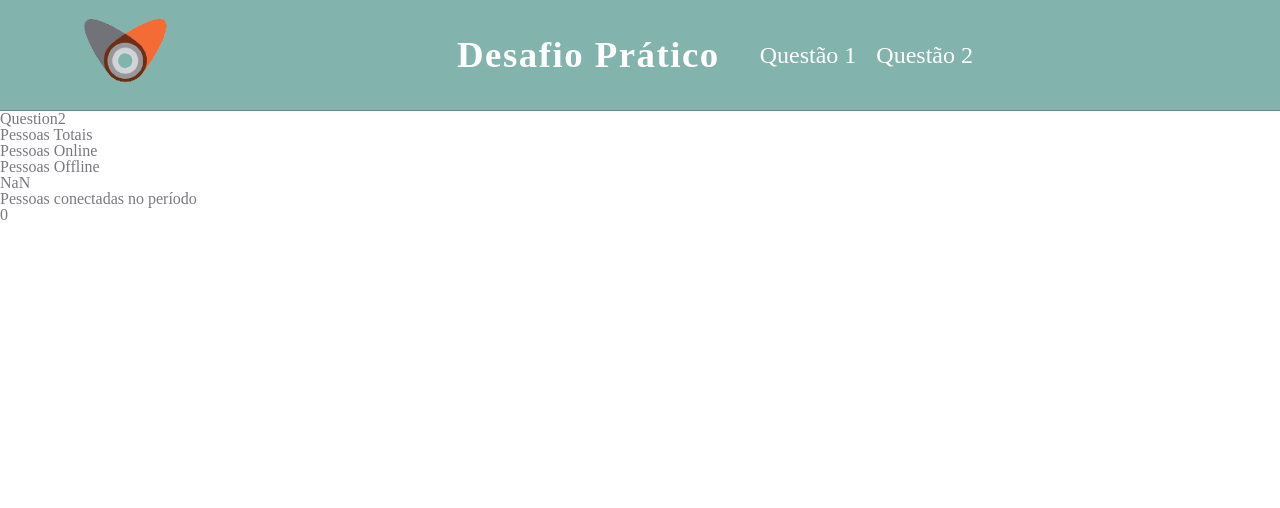
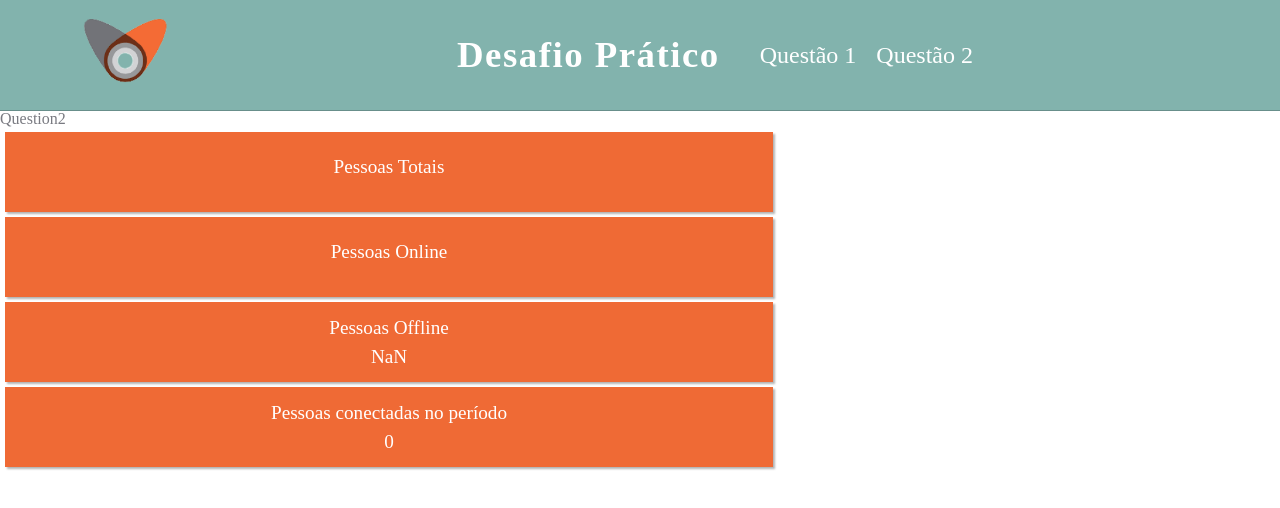
Before and after one commit to italoO13/desafio-pratico-alcoma, a React (Create React App) app: page /questao2 in a window 1280 px wide. Shown: the top 508 px of the page. Built offline with nearby package versions, Linux system fonts and the light colour scheme; no server answers.

Commit message:
style: estilizado componente card com base nas especificações da questao 2

```diff
--- a/src/Components/Card/Card.jsx
+++ b/src/Components/Card/Card.jsx
@@ -1,13 +1,14 @@
 import React from 'react';
 import PropTypes from 'prop-types';
+import Container from './Card.style';
 
 const Card = ({ title, info }) => (
-  <div className="card">
+  <Container>
     <h1>{title}</h1>
     <p>
       {info}
     </p>
-  </div>
+  </Container>
 );
 
 Card.propTypes = {
--- /dev/null
+++ b/src/Components/Card/Card.style.js
@@ -0,0 +1,25 @@
+import styled from 'styled-components';
+
+const Container = styled.div`
+  width: 60%;
+  height:80px;
+  margin:5px;
+  min-width:40%;
+  display:flex;
+  flex-direction:column;
+  justify-content:center;
+  align-items:center;
+  background-color: #ef6a35;
+  color: #FFF;
+  box-shadow:2px 2px 2px rgba(0,0,0,0.3);
+  h1 {
+    font-size:1.2rem;
+    margin-bottom:10px;
+  }
+  p{
+    font-size:1.2rem;
+  }
+
+`;
+
+export default Container;
```
